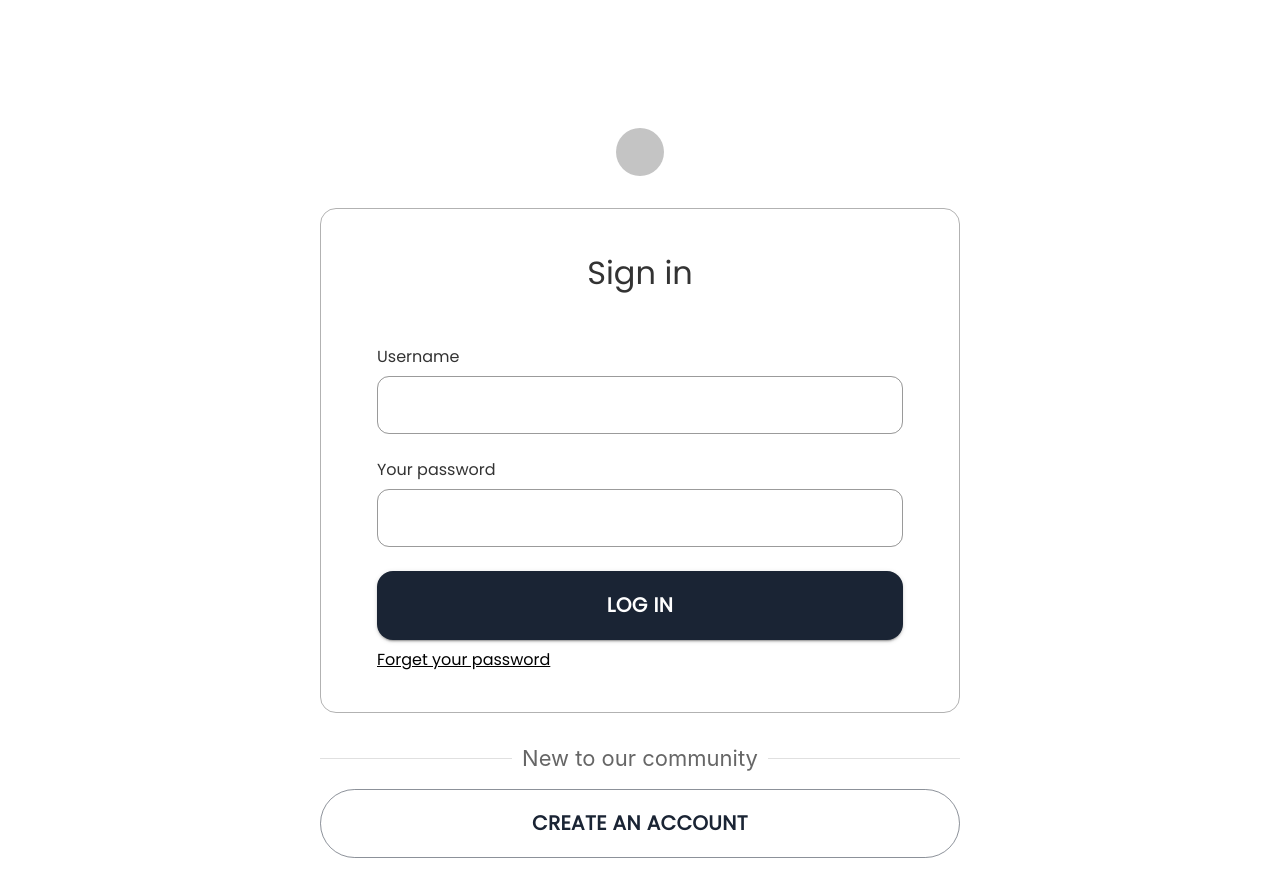
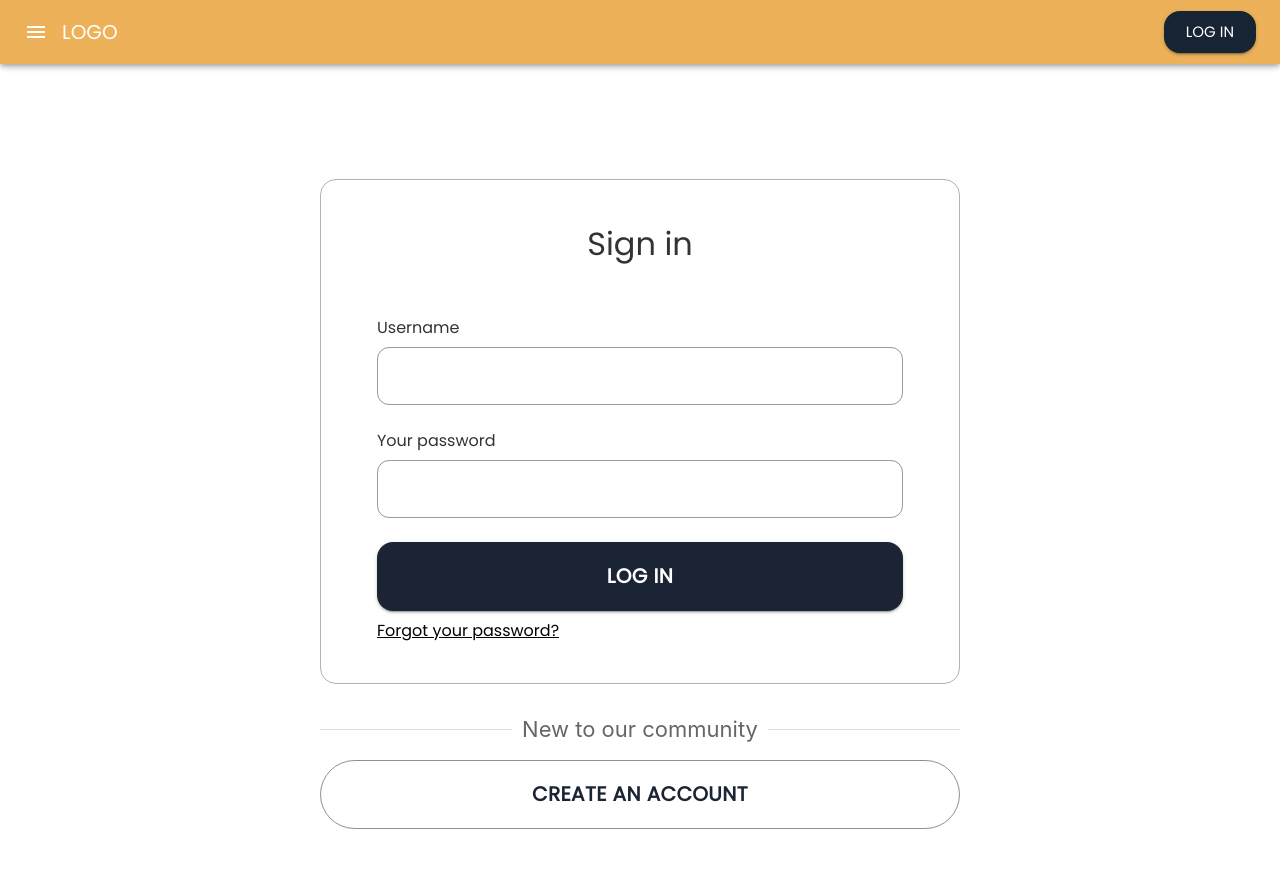
Before and after one commit to LanguageAppSpace/language-app-frontend, a React (Vite) app: page /login in a window 1280 px wide. Shown: the top 896 px of the page. Built offline with nearby package versions, Linux system fonts and the light colour scheme; no server answers.

Commit message:
Updated Login component
- Deleted Logo
- Added Navigation
- Corrected "Forgot your password" string

```diff
--- a/src/Login/Login.tsx
+++ b/src/Login/Login.tsx
@@ -5,13 +5,13 @@ import { styled } from "@mui/material/styles";
 import { alpha } from "@mui/system";
 import * as Yup from "yup";
 import { FormInput, FormInputLabel } from "@/Register/Register";
-import Logo from "@assets/images/logo.svg";
 import { ROUTE } from "@config/route.config.ts";
 import { useNavigate, Link } from "react-router-dom";
 import { showNotification } from "@redux/notification/notificationSlice.ts";
 import { useDispatch } from "react-redux";
 import { setLoadingUser, setCredentials } from "@redux/auth/authSlice.ts";
 import { useLoginUserMutation } from "@redux/auth/authApiSlice.ts";
+import Navigation from "@/Landing Page/Navigation";
 
 interface FormData {
   username: string;
@@ -60,9 +60,10 @@ const Login = () => {
   };
 
   return (
+    <>
+      <Navigation />
       <StyledFormWrapper>
         <SignInFormContainer>
-        <img src={Logo} alt="Logo" />
           <LoginForm onSubmit={handleSubmit(onSubmit)}>
             <LoginFormTitle align="center">Sign in</LoginFormTitle>
             <Grid container spacing={3}>
@@ -95,7 +96,7 @@ const Login = () => {
                 </LoginButton>
               </Grid>
             </Grid>
-          <ForgetPassword>Forget your password</ForgetPassword>
+            <ForgetPassword>Forgot your password?</ForgetPassword>
           </LoginForm>
           <SignUpSection>
             <LoginDivider>New to our community</LoginDivider>
@@ -107,6 +108,7 @@ const Login = () => {
           </SignUpSection>
         </SignInFormContainer>
       </StyledFormWrapper>
+    </>
   );
 };
 
@@ -118,7 +120,7 @@ export const StyledFormWrapper = styled("div")(() => ({
   justifyContent: "center",
   alignItems: "center",
   height: "100vh",
-  padding: "85px 0 48px 0",
+  padding: "80px 0 48px 0",
 }));
 
 export const SignInFormContainer = styled("div")(() => ({
```
Lines whose indentation alone changed are shown as unchanged.
